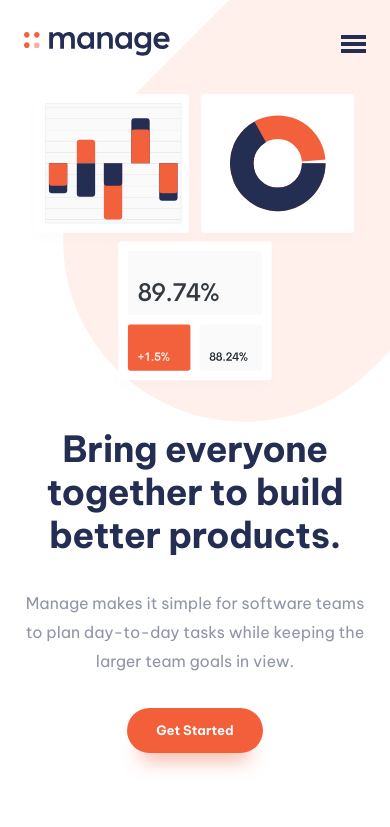
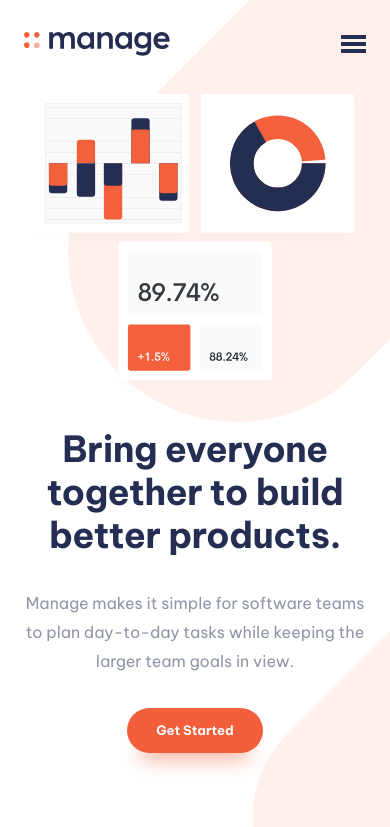
Before and after one commit to rwxdan/manage-landing-page, a React (Vite) app: page / in a window 390 px wide. Shown: the top 827 px of the page. Built offline with nearby package versions, Linux system fonts and the light colour scheme.

Commit message:
Forgot the second background image
Oopsie,
Also tweak the first one on mobile

```diff
--- a/src/assets/styles/main.css
+++ b/src/assets/styles/main.css
@@ -1,8 +1,9 @@
 body {
-  background-image: url('../static/images/bg-tablet-pattern.svg');
-  background-size: 55vmax;
-  background-repeat: no-repeat;
-  background-position: 55vmax -10vmin;
+  background-image: url('../static/images/bg-tablet-pattern.svg'),
+    url('../static/images/bg-tablet-pattern.svg');
+  background-size: 55vmax, 55vmax;
+  background-repeat: no-repeat, no-repeat;
+  background-position: 55vmax -10vmin, -35vmax 115vmin;
 }
 
 .nav {
--- a/src/assets/styles/mq.css
+++ b/src/assets/styles/mq.css
@@ -4,8 +4,8 @@
   }
 
   body {
-    background-size: 80vmax;
-    background-position: 7.5vmax -30vmax;
+    background-size: 75vmax, 50vmax;
+    background-position: 8vmax -25vmax, 30vmax 60vmax;
   }
 
   .nav {
```
